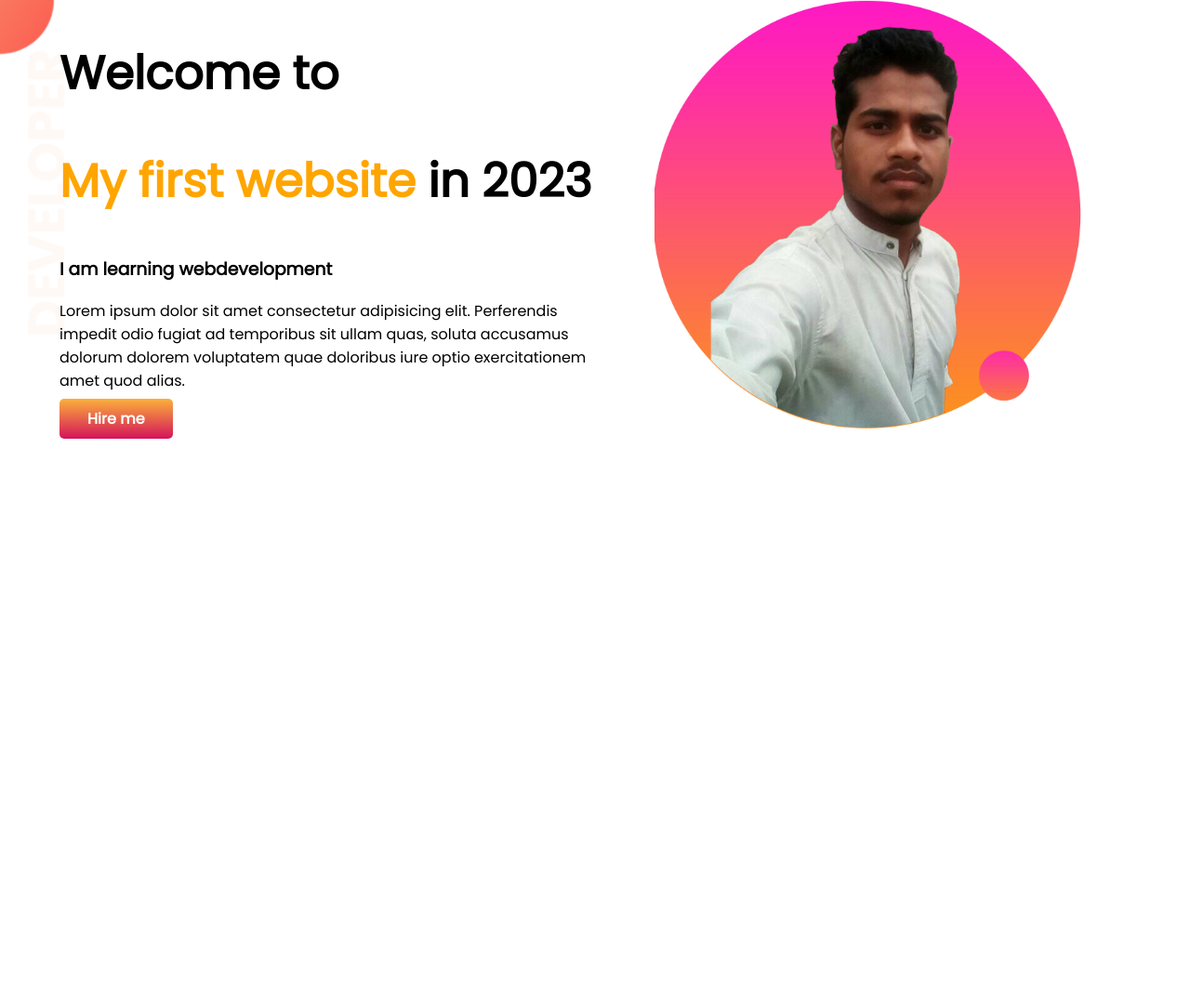
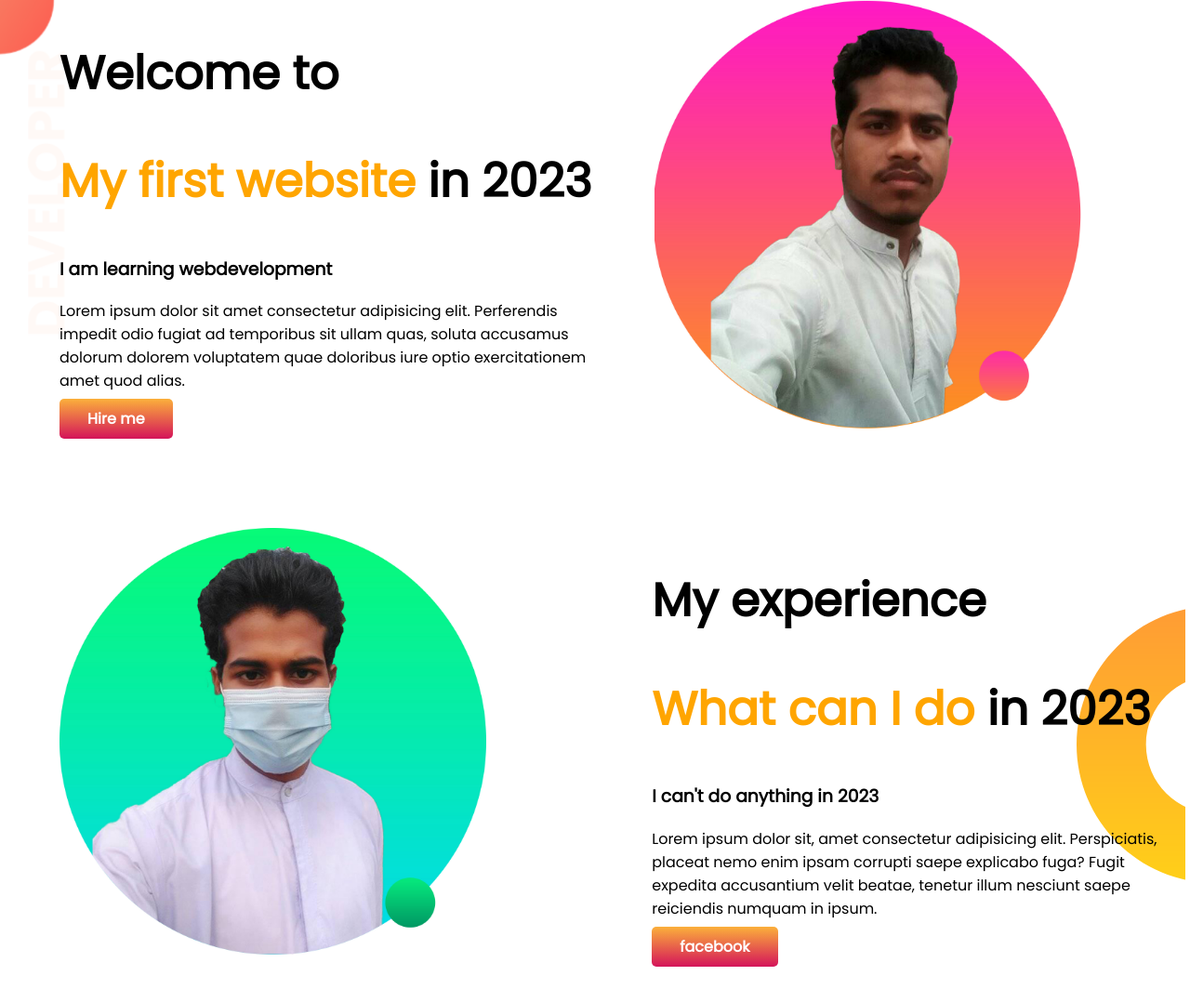
Before and after one commit to mdhanifmrida18/my-first-website, a plain HTML site: page index.html in a window 1280 px wide. Shown: the whole page at 93% size. Before the commit the page ends 800 px from the top, so only its background shows below. Drawn offline with Linux system fonts and the light colour scheme.

Commit message:
second bannar done

```diff
--- a/index.html
+++ b/index.html
@@ -26,6 +26,20 @@
             <img src="images/my pic.jpg" alt="">
         </div>
     </section>
+    <section class="second-banner">
+        <div class="half-width">
+            <img src="images/My pick.jpg" alt="">
+        </div>
+        <div class="half-width">
+            <h1> My experience </h1>
+            <h1> <span class="color-orange"> What can I do</span> in 2023 </h1>
+            <h3>I can't do anything in 2023</h3>
+            <p> Lorem ipsum dolor sit, amet consectetur adipisicing elit. Perspiciatis, placeat nemo enim ipsam corrupti
+                saepe explicabo fuga? Fugit expedita accusantium velit beatae, tenetur illum nesciunt saepe reiciendis
+                numquam in ipsum.</p>
+            <a class="facebook-button" target="_blank" href="https://www.facebook.com/Mdhanifmrida18"> facebook</a>
+        </div>
+    </section>
 </body>
 
 </html>
--- a/style.css
+++ b/style.css
@@ -13,6 +13,7 @@ h1 {
 
 section {
     display: flex;
+    margin-bottom: 100px;
 }
 
 .half-width {
@@ -37,3 +38,19 @@ section {
     background-image: url(images/top-banner.png);
     background-repeat: no-repeat;
 }
+
+.facebook-button {
+    text-decoration: none;
+    background-image: linear-gradient(#FBB03B, #D4145A);
+    padding: 10px 30px;
+    color: white;
+    font-weight: 700;
+    border-radius: 5px;
+}
+
+.second-banner {
+    margin-right: 5px;
+    background-image: url(images/dream-bg.png);
+    background-repeat: no-repeat;
+    background-position: right;
+}
```
